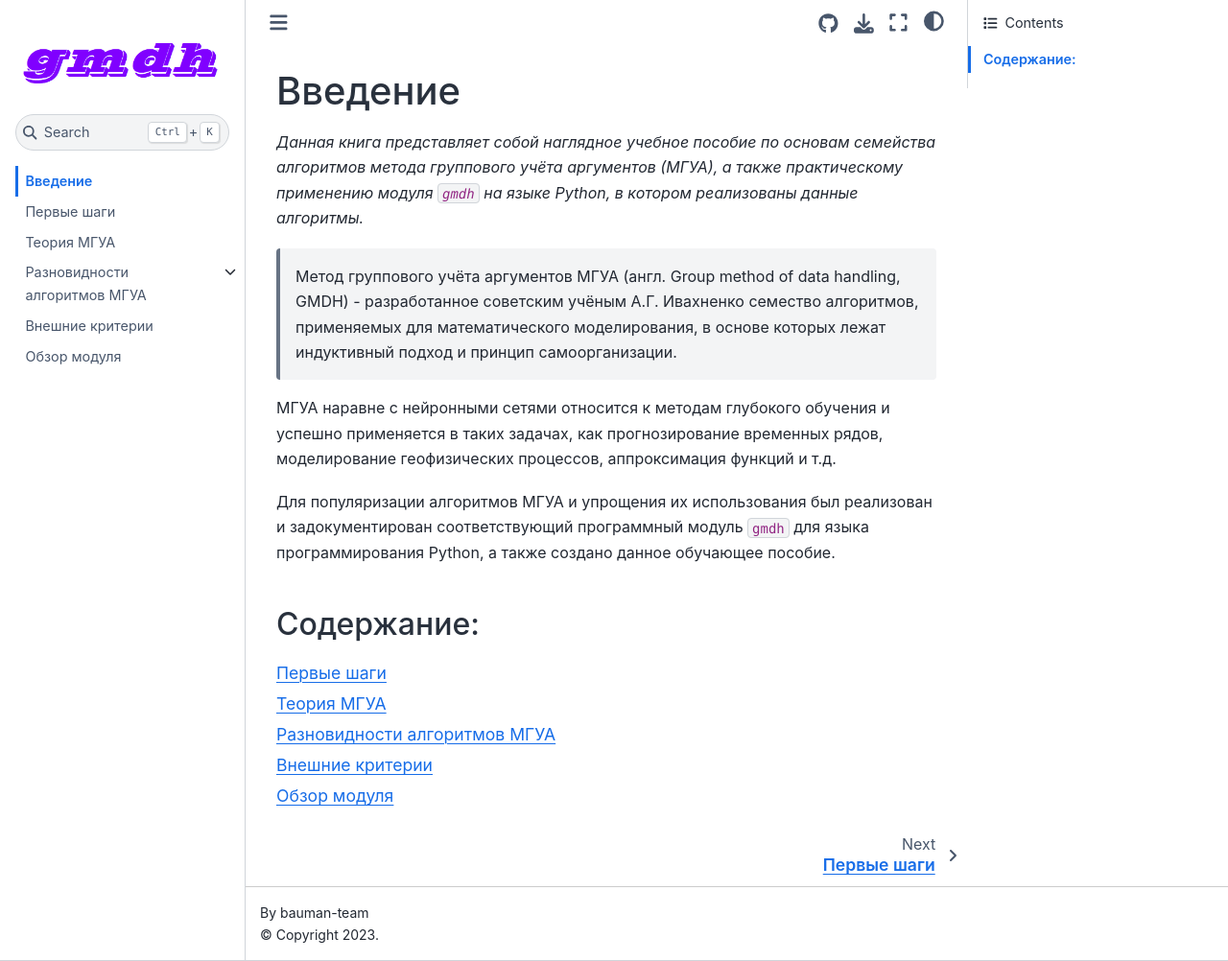
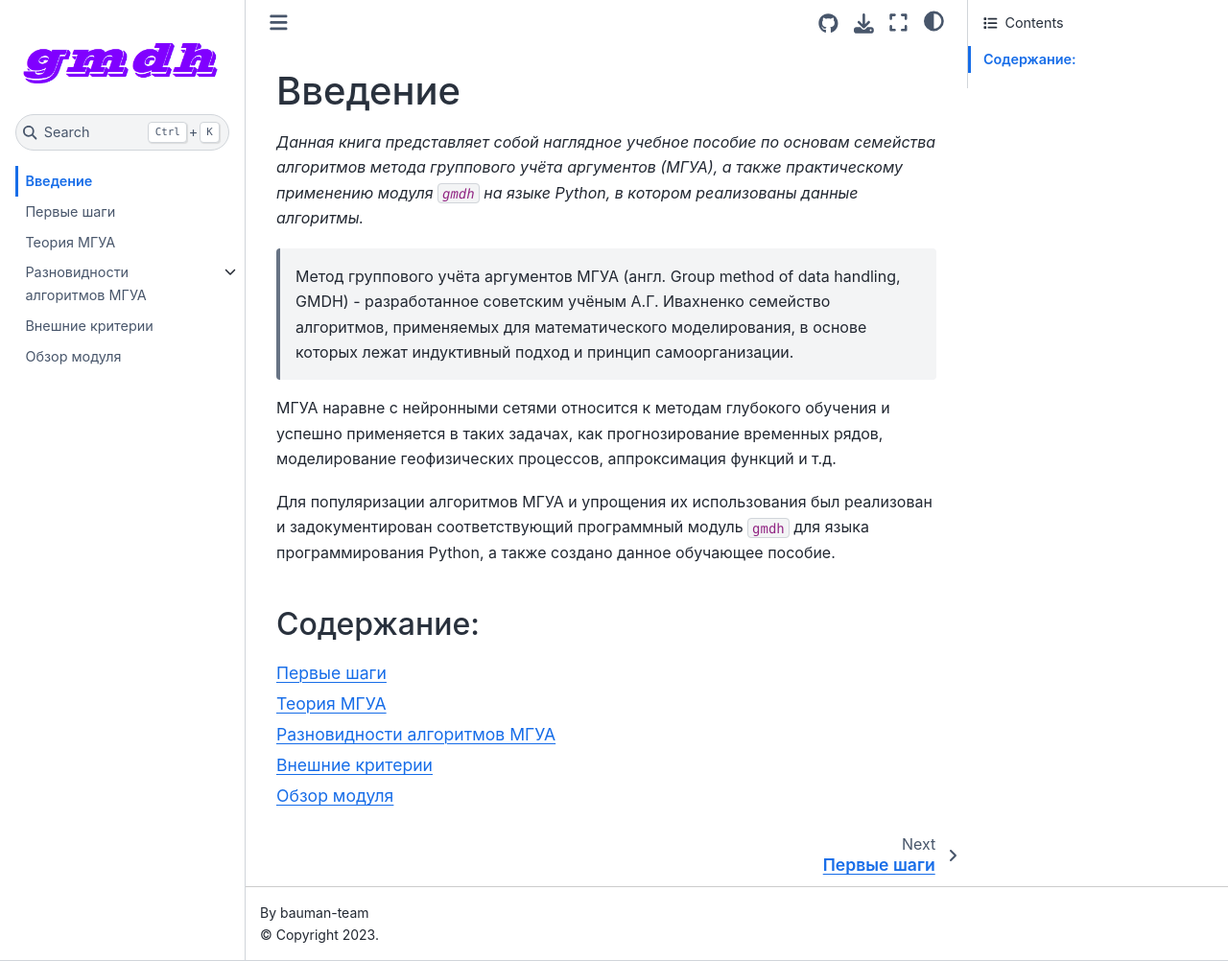
Before and after one commit to bauman-team/GMDH_book, a Jupyter Book: the page built from book/intro.md, in a window 1280 px wide and 1002 px high. Shown: the whole window at 96% size. Built offline with Jupyter Book 1.0.4 settings and Sphinx 7.4.7 and the Sphinx Book theme 1.1.4, drawn with Linux system fonts in a browser that asks for light colours.

Commit message:
FIX: some mistakes

```diff
--- a/book/intro.md
+++ b/book/intro.md
@@ -2,7 +2,7 @@
 
 *Данная книга представляет собой наглядное учебное пособие по основам семейства алгоритмов метода группового учёта аргументов (МГУА), а также практическому применению модуля `gmdh` на языке Python, в котором реализованы данные алгоритмы.*
 
-> Метод группового учёта аргументов МГУА (англ. Group method of data handling, GMDH) - разработанное советским учёным А.Г. Ивахненко семество алгоритмов, применяемых для математического моделирования, в основе которых лежат индуктивный подход и принцип самоорганизации.
+> Метод группового учёта аргументов МГУА (англ. Group method of data handling, GMDH) - разработанное советским учёным А.Г. Ивахненко семейство алгоритмов, применяемых для математического моделирования, в основе которых лежат индуктивный подход и принцип самоорганизации.
 
 МГУА наравне с нейронными сетями относится к методам глубокого обучения и успешно применяется в таких задачах, как прогнозирование временных рядов, моделирование геофизических процессов, аппроксимация функций и т.д.
 
```
Also changed, not shown: book/get_started.ipynb, 1 other file.
